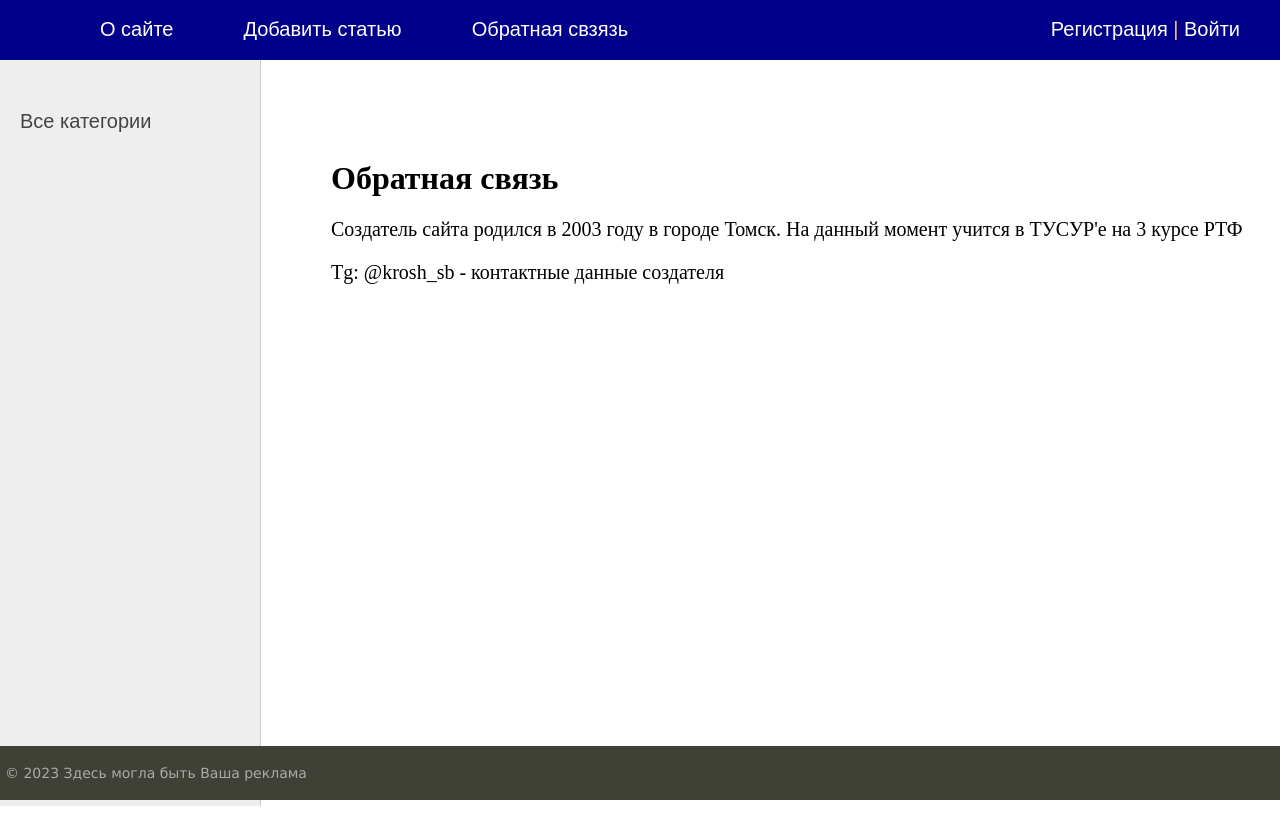
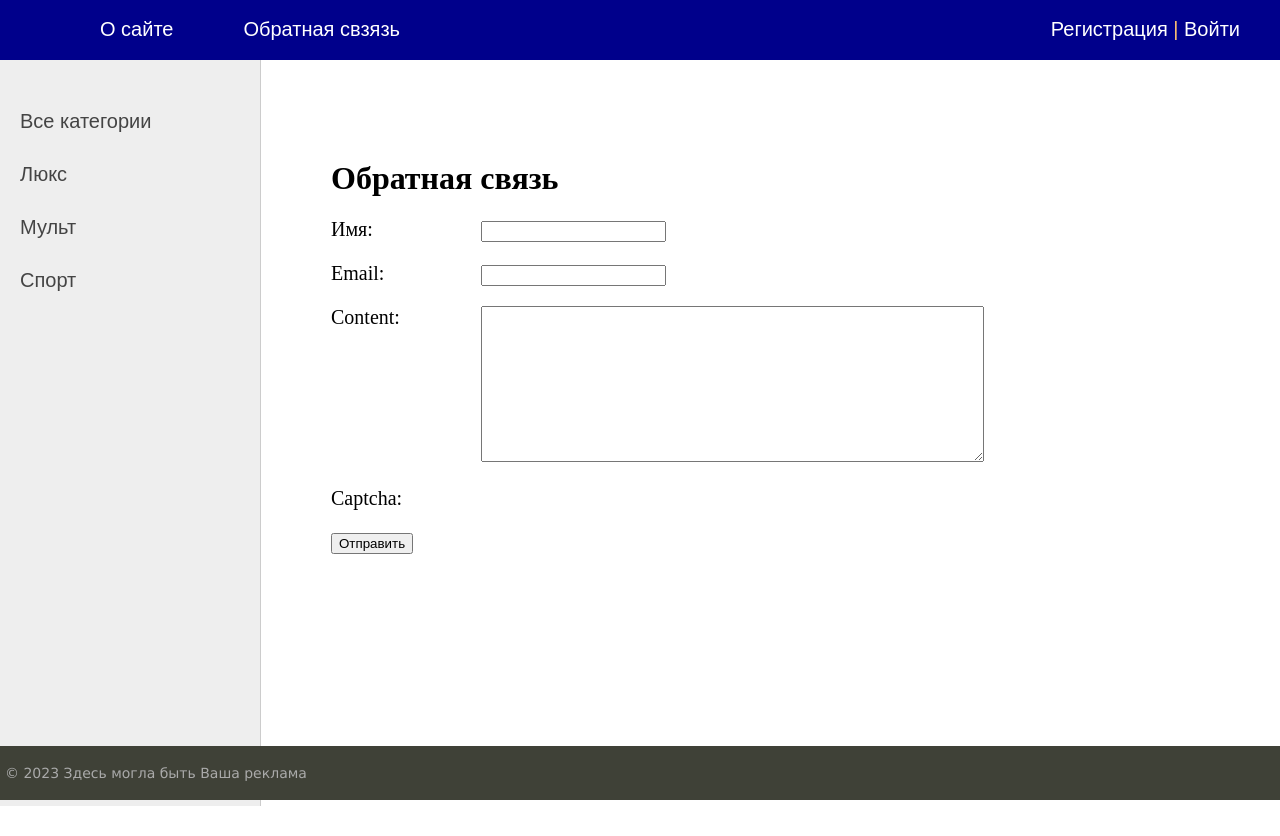
Before and after one commit to LeFroule/DjSite, a Django app: page /contact/ in a window 1280 px wide. Run offline with Django 3.2, Linux system fonts and the light colour scheme; data comes from the database, SQL or seed files in the repository; both versions use the stored data as it was after the commit.

Commit message:
Optimized the site with Django Debug Toolbar, did caching and added captcha to the feedback form. The site is completely ready

```diff
--- a/coolsite/cars/forms.py
+++ b/coolsite/cars/forms.py
@@ -2,7 +2,7 @@
 from django.contrib.auth.forms import UserCreationForm, AuthenticationForm
 from django.contrib.auth.models import User
 from django.core.exceptions import ValidationError
-
+from captcha.fields import CaptchaField
 from .models import *
 
 
@@ -46,3 +46,10 @@
 class LoginUserForm(AuthenticationForm):
     username = forms.CharField(label='Логин', widget=forms.TextInput(attrs={'class': 'form-input'}))
     password = forms.CharField(label='Пароль', widget=forms.PasswordInput(attrs={'class': 'form-input'}))
+
+
+class ContactForm(forms.Form):
+    name = forms.CharField(label='Имя', max_length=255)
+    email = forms.EmailField(label='Email')
+    content = forms.CharField(widget=forms.Textarea(attrs={'cols': 60, 'rows': 10}))
+    captcha = CaptchaField()
--- a/coolsite/cars/templates/cars/contact.html
+++ b/coolsite/cars/templates/cars/contact.html
@@ -1,8 +1,16 @@
 {% extends 'cars/layout.html' %}
 
 {% block content %}
-    <h1>{{title}}</h1>
-    <p>Создатель сайта родился в 2003 году в городе Томск. На данный
-    момент учится в ТУСУР'е на 3 курсе РТФ</p>
-    <p>Tg: @krosh_sb - контактные данные создателя</p>
+<h1>{{ title }}</h1>
+
+<form method="post">
+    {% csrf_token %}
+<div class="form-error">{{ form.non_field_errors }}</div>
+{% for f in form %}
+<p><label class="form-label" for="{{ f.id_for_label }}">{{ f.label }}: </label>{{ f }}</p>
+<div class="form-error">{{ f.errors }}</div>
+{% endfor %}
+    <button type="submit">Отправить</button>
+</form>
+
 {% endblock %}
--- a/coolsite/cars/templates/cars/layout.html
+++ b/coolsite/cars/templates/cars/layout.html
@@ -33,10 +33,9 @@
 <table class="table-content" border=0 cellpadding="0" cellspacing="0">
 <tr>
 <!-- Sidebar слева -->
-<td valign="top" class="left-chapters">
+	<td valign="top" class="left-chapters">
 
 	<ul id="leftchapters">
-
 		<li><a href="{% url 'home' %}">Все категории</a></li>
 
 
--- a/coolsite/cars/urls.py
+++ b/coolsite/cars/urls.py
@@ -1,13 +1,14 @@
 from django.urls import path
+from django.views.decorators.cache import cache_page
 from . import views
 
 urlpatterns = [
     path('', views.CarsHome.as_view(), name='home'),
     path('about/', views.about, name='about'),
     path('addpage/', views.AddPage.as_view(), name='add_page'),
-    path('contact/', views.contact, name='contact'),
+    path('contact/', views.ContactFormView.as_view(), name='contact'),
     path('login/', views.LoginUser.as_view(), name='login'),
-    path('logout/',views.logout_user, name='logout'),
+    path('logout/', views.logout_user, name='logout'),
     path('register/', views.RegisterUser.as_view(), name='register'),
     path('post/<slug:post_slug>/', views.ShowPost.as_view(), name='post'),
     path('category/<slug:cat_slug>/', views.CarsCategory.as_view(), name='category')
--- a/coolsite/cars/utils.py
+++ b/coolsite/cars/utils.py
@@ -1,18 +1,22 @@
 from django.db.models import Count
-
+from django.core.cache import cache
 from .models import *
 
 menu = [{'title': "О сайте", 'url_name': 'about'},
         {'title': "Добавить статью", 'url_name': 'add_page'},
         {'title': "Обратная свзязь", 'url_name': 'contact'}
-]
+        ]
 
 
 class DataMixin:
     paginate_by = 3
+
     def get_user_context(self, **kwargs):
         context = kwargs
-        cats = Category.objects.annotate(Count('cars'))
+        cats = cache.get('cats')
+        if not cats:
+            cats = Category.objects.annotate(Count('cars'))
+            cache.set('cats', cats, 120)
         user_menu = menu.copy()
         if not self.request.user.is_authenticated:
             user_menu.pop(1)
--- a/coolsite/cars/views.py
+++ b/coolsite/cars/views.py
@@ -2,8 +2,8 @@
 from django.contrib.auth.views import LoginView
 from django.shortcuts import render, redirect, get_object_or_404
 from django.urls import reverse_lazy
-from django.views.generic import ListView, DetailView, CreateView
-from .forms import AddPostForm, RegisterUserForm, LoginUserForm
+from django.views.generic import ListView, DetailView, CreateView, FormView
+from .forms import AddPostForm, RegisterUserForm, LoginUserForm, ContactForm
 from .models import *
 from django.http import HttpResponse
 from .utils import *
@@ -21,7 +21,7 @@
         return dict(list(context.items()) + list(c_def.items()))
 
     def get_queryset(self):
-        return Cars.objects.filter(is_published=True)
+        return Cars.objects.filter(is_published=True).select_related('cat')
 
 
 def about(request):
@@ -43,10 +43,19 @@
         return dict(list(context.items()) + list(c_def.items()))
 
 
-def contact(request):
-    data = {'title': 'Обратная связь',
-            'menu': menu}
-    return render(request, 'cars/contact.html', data)
+class ContactFormView(DataMixin, FormView):
+    form_class = ContactForm
+    template_name = 'cars/contact.html'
+    success_url = reverse_lazy('home')
+
+    def get_context_data(self, *, object_list=None, **kwargs):
+        context = super().get_context_data(**kwargs)
+        c_def = self.get_user_context(title='Обратная связь')
+        return dict(list(context.items()) + list(c_def.items()))
+
+    def form_valid(self, form):
+        print(form.cleaned_data)
+        return redirect('home')
 
 
 class ShowPost(DataMixin, DetailView):
@@ -68,12 +77,13 @@
     allow_empty = False
 
     def get_queryset(self):
-        return Cars.objects.filter(cat__slug=self.kwargs['cat_slug'], is_published=True)
+        return Cars.objects.filter(cat__slug=self.kwargs['cat_slug'], is_published=True).select_related('cat')
 
     def get_context_data(self, *, object_list=None, **kwargs):
         context = super().get_context_data(**kwargs)
-        c_def = self.get_user_context(title='Категория - ' + str(context['posts'][0].cat),
-                                      cat_selected=context['posts'][0].cat_id)
+        c = Category.objects.get(slug=self.kwargs['cat_slug'])
+        c_def = self.get_user_context(title='Категория - ' + str(c.name),
+                                      cat_selected=c.pk)
         return dict(list(context.items()) + list(c_def.items()))
 
 
--- a/coolsite/coolsite/urls.py
+++ b/coolsite/coolsite/urls.py
@@ -5,8 +5,14 @@
 
 urlpatterns = [
     path('admin/', admin.site.urls),
+    path('captcha/', include('captcha.urls')),
     path('', include('cars.urls'))
 ]
 
 if settings.DEBUG:
+    import debug_toolbar
+
+    urlpatterns = [
+                      path("__debug__/", include(debug_toolbar.urls))
+                  ] + urlpatterns
     urlpatterns += static(settings.MEDIA_URL, document_root=settings.MEDIA_ROOT)
```
Also changed, not shown: coolsite/coolsite/settings.py (+14 -0 lines), coolsite/db.sqlite3.
